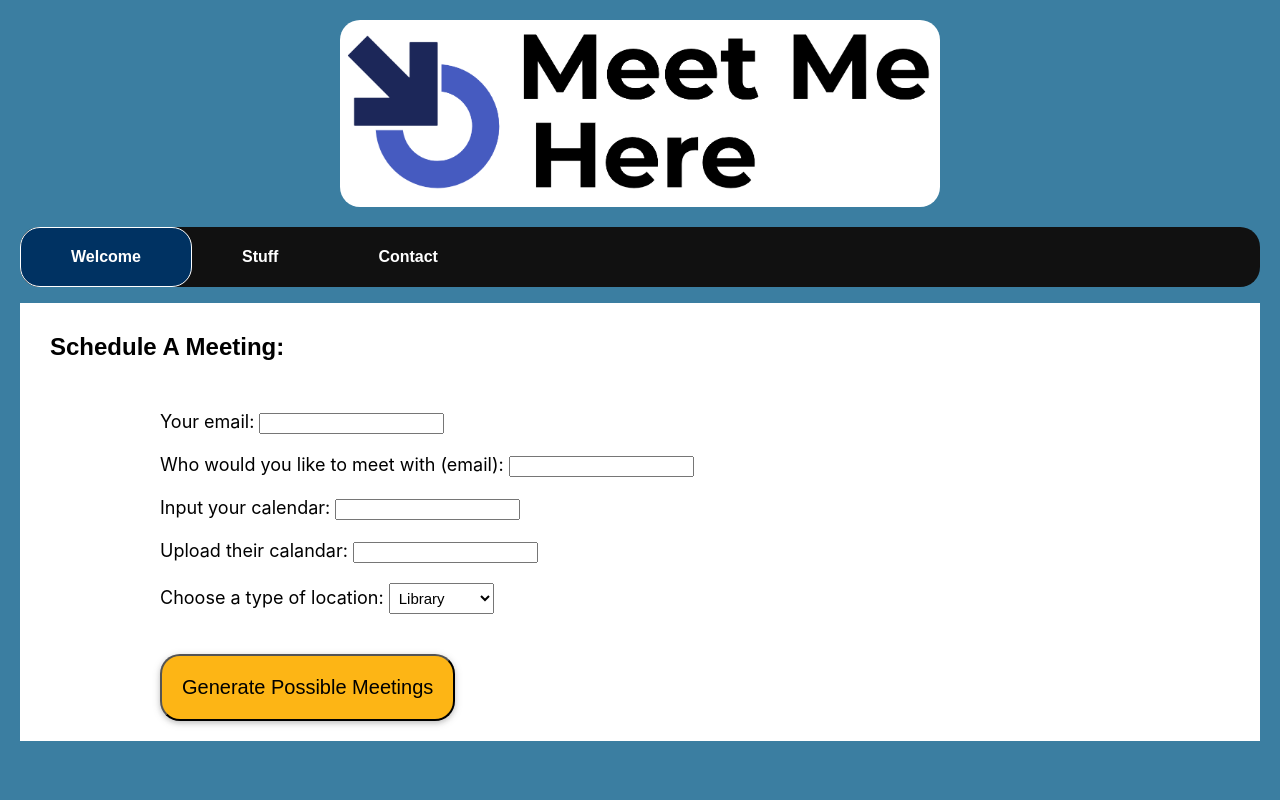
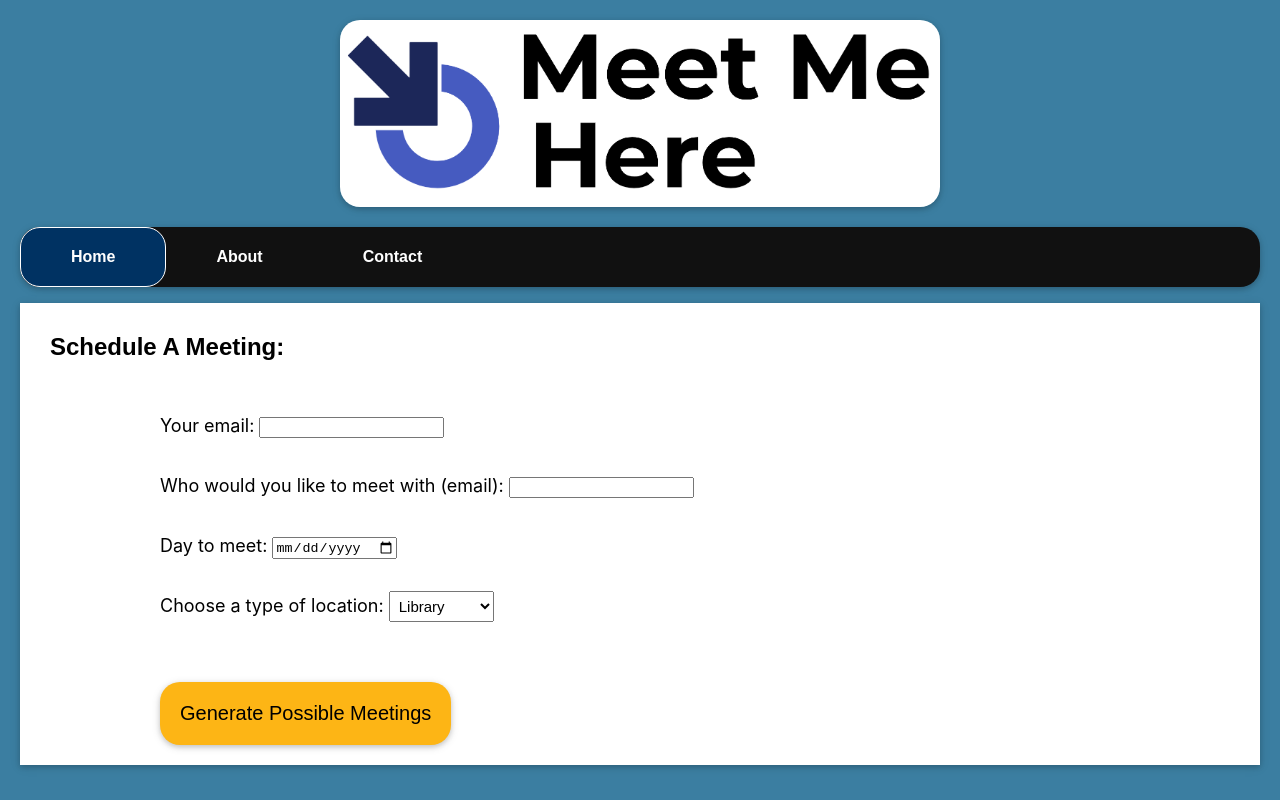
Before and after one commit to saahilshangle/civhacks, a React (Create React App) app in the folder client/: page / in a window 1280 px wide. Built offline with nearby package versions, Linux system fonts and the light colour scheme.

Commit message:
Added calendar form field & minor aethestics

```diff
--- a/client/src/index.css
+++ b/client/src/index.css
@@ -29,6 +29,7 @@ ul.header {
   background-color: #111;
   padding: 0;
   border-radius: 20px;
+  box-shadow: 0 2px 5px 0 rgba(0,0,0,0.16), 0 2px 10px 0 rgba(0,0,0,0.12);
 }
 ul.header li a {
   color: #FFF;
@@ -47,6 +48,7 @@ ul.header li a:hover {
 .content {
   background-color: #FFF;
   padding: 20px;
+  box-shadow: 0 2px 5px 0 rgba(0,0,0,0.16), 0 2px 10px 0 rgba(0,0,0,0.12);
 }
 .content h2 {
   padding: 10px;
@@ -73,6 +75,13 @@ ul.header li a:hover {
 .formContainer {
   text-align: left;
   margin-left: 10%;
+  line-height: 30px;
+}
+.infoContainer {
+  text-align: left;
+  margin-left: 10%;
+  max-width: 750px;
+  line-height: 30px;
 }
 .title {
   text-align: center;
@@ -80,6 +89,7 @@ ul.header li a:hover {
 #titleImg {
   max-width: 600px;
   border-radius: 20px;
+  box-shadow: 0 2px 5px 0 rgba(0,0,0,0.16), 0 2px 10px 0 rgba(0,0,0,0.12);
 }
 .img {
   width: 100%;
@@ -94,6 +104,7 @@ ul.header li a:hover {
   padding :20px;
   font-size: 20px;
   font-style: bold;
+  border-style: hidden;
 }
 .genBtn:hover {
   background-color:rgba(0, 0, 0, 0.1);
--- a/client/src/main.js
+++ b/client/src/main.js
@@ -1,7 +1,7 @@
 import React, { Component } from "react";
 import { Route, NavLink, HashRouter } from "react-router-dom";
-import Welcome from "./views/welcome";
-import Stuff from "./views/stuff";
+import Welcome from "./views/home";
+import Stuff from "./views/about";
 import Contact from "./views/contact";
 // import NavBar from './views/NavBar';
 import croppedLogo from './img/croppedLogo.PNG'
@@ -16,8 +16,8 @@ class Main extends Component {
                     <img id = "titleImg" src={croppedLogo} />
                 </div>
                 <ul className = "header">
-                    <li><NavLink exact to="/">Welcome</NavLink></li>
-                    <li><NavLink to="/stuff">Stuff</NavLink></li>
+                    <li><NavLink exact to="/">Home</NavLink></li>
+                    <li><NavLink to="/stuff">About</NavLink></li>
                     <li><NavLink to="/contact">Contact</NavLink></li>
                 </ul>
                 <div className="content">
--- /dev/null
+++ b/client/src/views/about.js
@@ -0,0 +1,23 @@
+import React, { Component } from "react";
+
+class Stuff extends Component {
+  render() {
+    return (
+      <div>
+        <h2 className= "schedule">What is 'Meet Me Here'?</h2>
+        <br />
+        <div className = "infoContainer">
+          <p className = "schedForm">This webapp was made to connect UC Berkeley people with ease.  Aimed to remove the hassle of
+          comparing schedules, going back and forth with plans, and inevitably canceling.</p>
+          <ul className = "schedForm">
+            <li>Using (Berkeley's own) OCTO, Google Calendar, and Mapquest APIs to compute ideal meeting times/locations between parties.</li>
+            <li>Looking forward to a post-pandemic world, we want to encourage face-to-face interactions--enough Zoom meetings have been held.</li>
+            <li>Has scheduling a meet-up ever been so easy?</li>
+          </ul>
+        </div>
+      </div>
+    );
+  }
+}
+
+export default Stuff;
--- a/client/src/views/contact.js
+++ b/client/src/views/contact.js
@@ -4,14 +4,17 @@ class Contact extends Component {
   render() {
     return (
       <div>
-        <h2>GOT QUESTIONS?</h2>
-        <p>Email the devs:</p>
-        <ul>
-          <li>briananderson346@gmail.com</li>
-          <li>cbheinbaugh@gmail.com</li>
-          <li>saahilshangle@gmail.com</li>
-          <li>spencerrcobb@gmail.com</li>
-        </ul>
+        <h2 className= "schedule">Any questions?</h2>
+        <br />
+        <div className = "formContainer">
+            <p className = "schedForm" >Email the devs:</p>
+            <ul className = "schedForm">
+                <li>briananderson346@gmail.com</li>
+                <li>cbheinbaugh@gmail.com</li>
+                <li>saahilshangle@gmail.com</li>
+                <li>spencerrcobb@gmail.com</li>
+            </ul>
+        </div>
       </div>
     );
   }
--- a/client/src/views/welcome.js
+++ b/client/src/views/home.js
@@ -59,13 +59,18 @@ class Welcome extends Component {
                         <br/>
                         <br/>
 
-                        <label className = "schedForm">Input your calendar: </label>
+                        {/* <label className = "schedForm">Input your calendar: </label>
                         <input type="text" required />
                         <br/>
                         <br/>
 
                         <label className = "schedForm">Upload their calandar: </label>
                         <input type="text" required />
+                        <br/>
+                        <br/> */}
+
+                        <label className = "schedForm">Day to meet: </label>
+                        <input type="date" required />
                         <br/>
                         <br/>
 
--- a/client/src/views/stuff.js
+++ /dev/null
@@ -1,22 +0,0 @@
-import React, { Component } from "react";
-
-class Stuff extends Component {
-  render() {
-    return (
-      <div>
-        <h2>STUFF</h2>
-        <p>Mauris sem velit, vehicula eget sodales vitae,
-        rhoncus eget sapien:</p>
-        <ol>
-          <li>Nulla pulvinar diam</li>
-          <li>Facilisis bibendum</li>
-          <li>Vestibulum vulputate</li>
-          <li>Eget erat</li>
-          <li>Id porttitor</li>
-        </ol>
-      </div>
-    );
-  }
-}
-
-export default Stuff;
```
